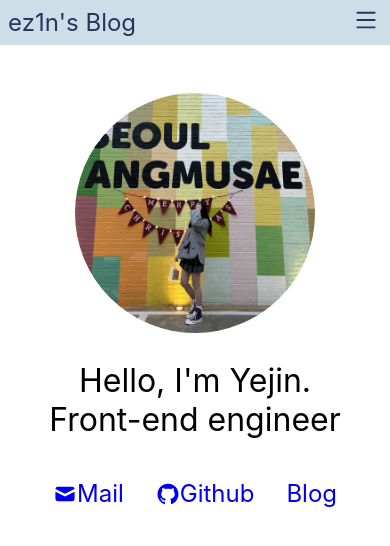
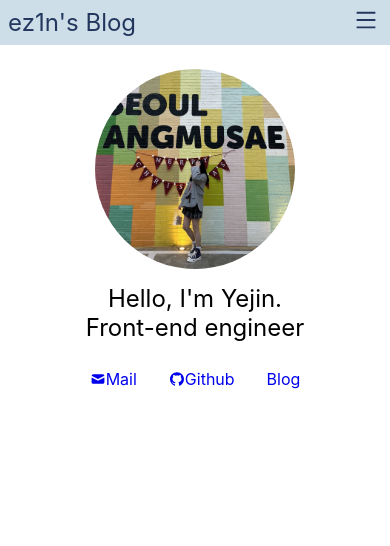
Before and after one commit to ez1n/ez1n-blog, a Next.js app: page / in a window 390 px wide. Shown: the top 546 px of the page. Built offline with nearby package versions, Linux system fonts and the light colour scheme.

Commit message:
Style: profile - 반응형 추가

```diff
--- a/components/profile/Avatar/Avatar.jsx
+++ b/components/profile/Avatar/Avatar.jsx
@@ -3,9 +3,9 @@ import Image from "next/image";
 
 export default function Avatar() {
   return (
-    <div className={styles.avatar}>
+    <section className={styles.avatar}>
       <Image className={styles.avatarImg} src="/images/profile/profile.jpg" alt="profile image" width={500} height={500}
              priority/>
-    </div>
+    </section>
   )
 }
--- a/components/profile/Avatar/Avatar.module.css
+++ b/components/profile/Avatar/Avatar.module.css
@@ -1,5 +1,6 @@
 .avatar {
   width: var(--size-60);
+  max-width: 100%;
 }
 
 .avatarImg {
@@ -7,3 +8,9 @@
   height: 100%;
   border-radius: 50%;
 }
+
+@media screen and (max-width: 768px) {
+  .avatar {
+    width: var(--size-45);
+  }
+}
--- a/components/profile/Profile/Profile.module.css
+++ b/components/profile/Profile/Profile.module.css
@@ -20,6 +20,7 @@
   width: 100%;
   padding-left: 0;
   display: flex;
+  flex-wrap: wrap;
   justify-content: center;
   align-items: center;
   list-style: none;
@@ -33,5 +34,33 @@
   display: flex;
   justify-content: center;
   align-items: center;
-  font-size: var(--size-6);
+  font-size: 1.5rem;
 }
+
+@media screen and (max-width: 768px) {
+  .greetings {
+    font-size: 1.7rem;
+  }
+
+  .info{
+    font-size: 1.2rem;
+  }
+}
+
+@media screen and (max-width: 420px) {
+  .profile {
+    margin: 1.5em 0;
+  }
+
+  .greet {
+    margin: 0.7em;
+  }
+
+  .greetings {
+    font-size: 1.5rem;
+  }
+
+  .info{
+    font-size: 1rem;
+  }
+}
--- a/styles/globals.css
+++ b/styles/globals.css
@@ -31,6 +31,7 @@
   --size-16: 4rem;
   --size-20: 5rem;
   --size-40: 10rem;
+  --size-45: 12.5rem;
   --size-60: 15rem;
 }
 
```
